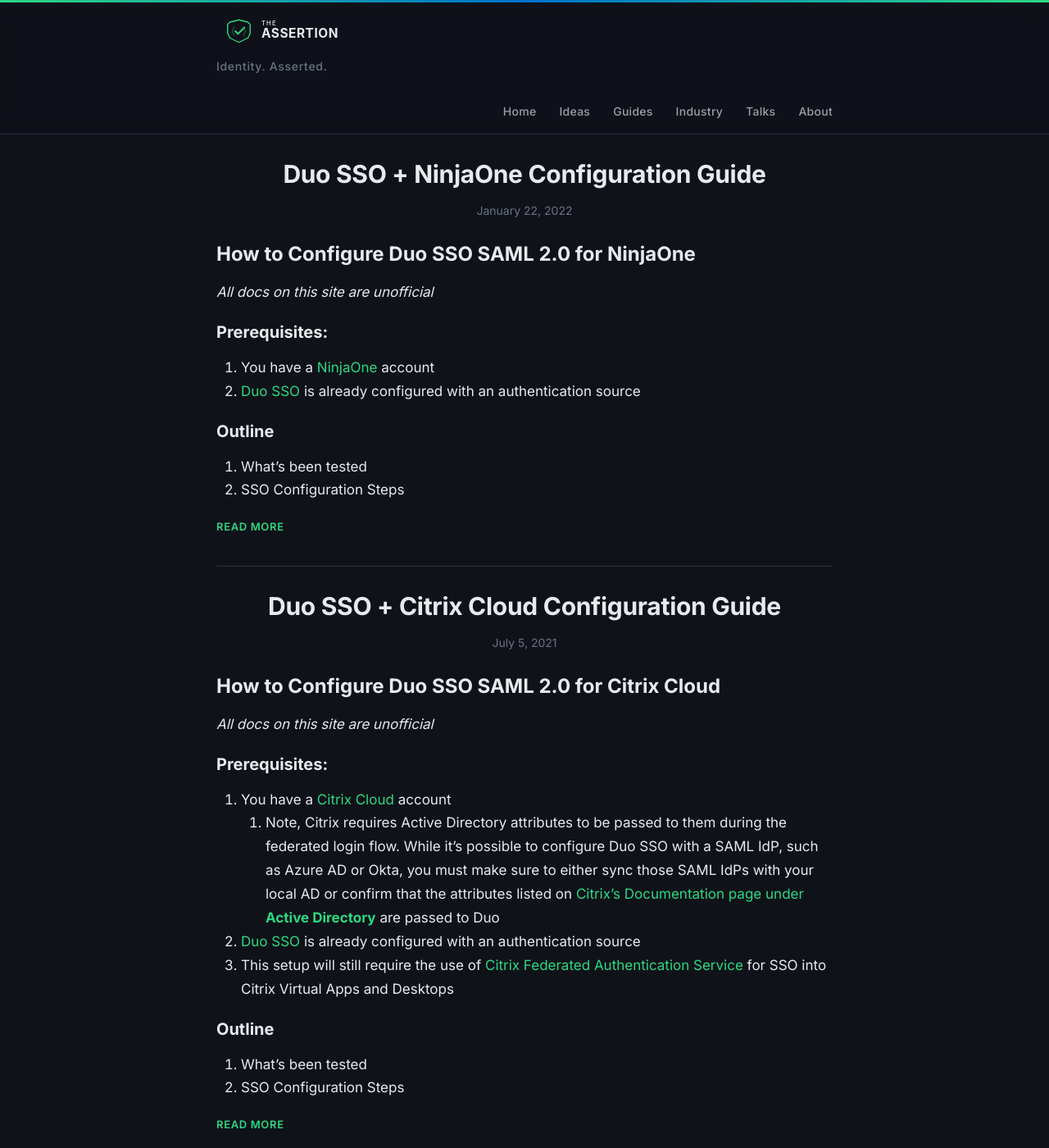
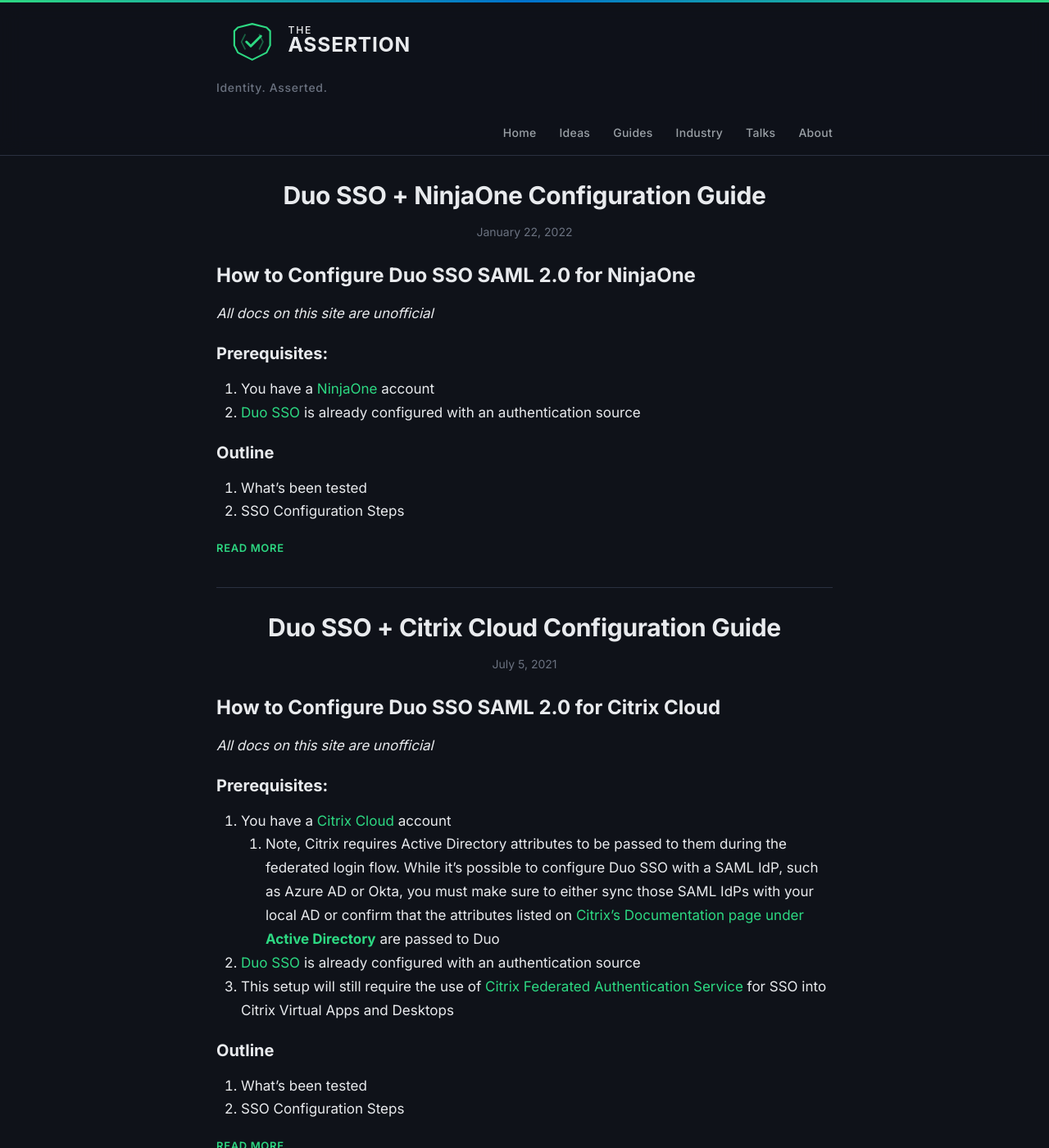
Before and after one commit to christophe81/christophe81.github.io, a Jekyll site: the page built from index.html, in a window 1280 px wide and 1400 px high. Shown: the whole window at 82% size. Built offline with Jekyll 4.4.1, drawn with Linux system fonts in a browser that asks for light colours; the list of posts is cut into pages by our own code.

Commit message:
Fix logo size: increase .site-avatar to 350px
Co-Authored-By: Claude Opus 4.6 <noreply@anthropic.com>

```diff
--- a/assets/style.scss
+++ b/assets/style.scss
@@ -227,7 +227,7 @@ p > img {
 
 .site-avatar {
   float: left;
-  width: 220px;
+  width: 350px;
   height: auto;
   margin-right: 15px;
 
@@ -235,7 +235,7 @@ p > img {
     float: none;
     display: block;
     margin: 0 auto;
-    width: 180px;
+    width: 280px;
   }
 
   img {
```
